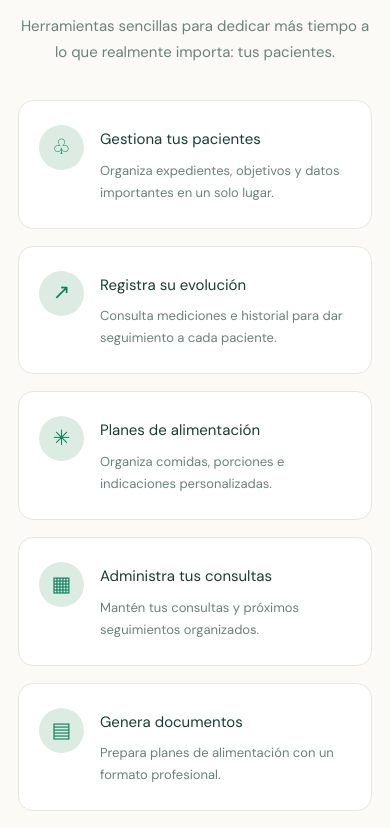
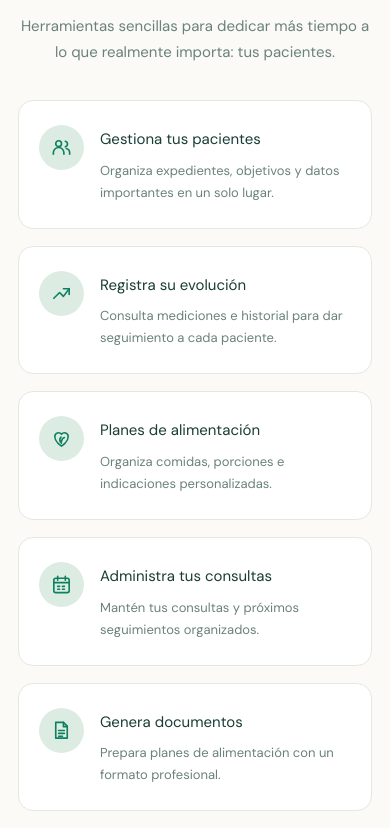
Before and after one commit to ivandg11/conutria, a React (Vite) app in the folder client/: page / in a window 390 px wide. Shown: the part 1690-2518 px from the top of the page. Built offline with nearby package versions, Linux system fonts and the light colour scheme; no server answers.

Commit message:
update icons mobile

```diff
--- a/client/src/pages/LadingPage.css
+++ b/client/src/pages/LadingPage.css
@@ -838,3 +838,9 @@
     font-size: clamp(36px, 9vw, 49px) !important;
   }
 }
+
+
+.nc-feature-icon svg {
+  width: 23px;
+  height: 23px;
+}
--- a/client/src/pages/LandingPage.jsx
+++ b/client/src/pages/LandingPage.jsx
@@ -4,39 +4,55 @@ import './LadingPage.css';
 
 const features = [
   {
-    icon: '♧',
+    icon: 'patients',
     title: 'Gestiona tus pacientes',
     description:
       'Organiza expedientes, objetivos y datos importantes en un solo lugar.',
   },
   {
-    icon: '↗',
+    icon: 'progress',
     title: 'Registra su evolución',
     description:
       'Consulta mediciones e historial para dar seguimiento a cada paciente.',
   },
   {
-    icon: '✳',
+    icon: 'plans',
     title: 'Planes de alimentación',
     description: 'Organiza comidas, porciones e indicaciones personalizadas.',
   },
   {
-    icon: '▦',
+    icon: 'calendar',
     title: 'Administra tus consultas',
     description: 'Mantén tus consultas y próximos seguimientos organizados.',
   },
   {
-    icon: '▤',
+    icon: 'documents',
     title: 'Genera documentos',
     description: 'Prepara planes de alimentación con un formato profesional.',
   },
   {
-    icon: '♡',
+    icon: 'care',
     title: 'Da seguimiento cercano',
     description: 'Mantén visible el progreso y los objetivos de cada paciente.',
   },
 ];
 
+function FeatureIcon({ name }) {
+  const icon = {
+    patients: <><circle cx="9" cy="8" r="3" /><path d="M3.5 19v-1.5a5.5 5.5 0 0 1 11 0V19M16 5.5a3 3 0 0 1 0 5.8M17 13a4.5 4.5 0 0 1 3.5 4.4V19" /></>,
+    progress: <><path d="M4 17 10 11l4 4 6-8" /><path d="M14 7h6v6" /></>,
+    plans: <><path d="M12 20s-7-4.4-7-10a4 4 0 0 1 7-2.6A4 4 0 0 1 19 10c0 5.6-7 10-7 10Z" /><path d="M12 17c-2-2-2.4-4.4-.5-6.5M12 15c.3-2.2 1.4-3.5 3-4" /></>,
+    calendar: <><rect x="4" y="5.5" width="16" height="15" rx="2" /><path d="M8 3.5v4M16 3.5v4M4 10h16M8 14h2m3 0h2m-7 3h2m3 0h2" /></>,
+    documents: <><path d="M6 3.5h8l4 4V20H6z" /><path d="M14 3.5V8h4M9 12h6m-6 3h6m-6 3h4" /></>,
+    care: <><path d="M20 9c0 5-8 10-8 10S4 14 4 9a4 4 0 0 1 8-1 4 4 0 0 1 8 1Z" /><path d="M12 10v5m-2.5-2.5h5" /></>,
+  }[name];
+
+  return (
+    <svg viewBox="0 0 24 24" fill="none" stroke="currentColor" strokeWidth="1.7" strokeLinecap="round" strokeLinejoin="round" aria-hidden="true" focusable="false">
+      {icon}
+    </svg>
+  );
+}
 function Logo() {
   return (
     <Link className="nc-brand" to="/" aria-label="Conutria, inicio">
@@ -196,7 +212,7 @@ export default function LandingPage() {
         <div className="nc-feature-grid">
           {features.map((feature) => (
             <article className="nc-feature-card" key={feature.title}>
-              <span className="nc-feature-icon">{feature.icon}</span>
+              <span className="nc-feature-icon"><FeatureIcon name={feature.icon} /></span>
               <div>
                 <h3>{feature.title}</h3>
                 <p>{feature.description}</p>
```
